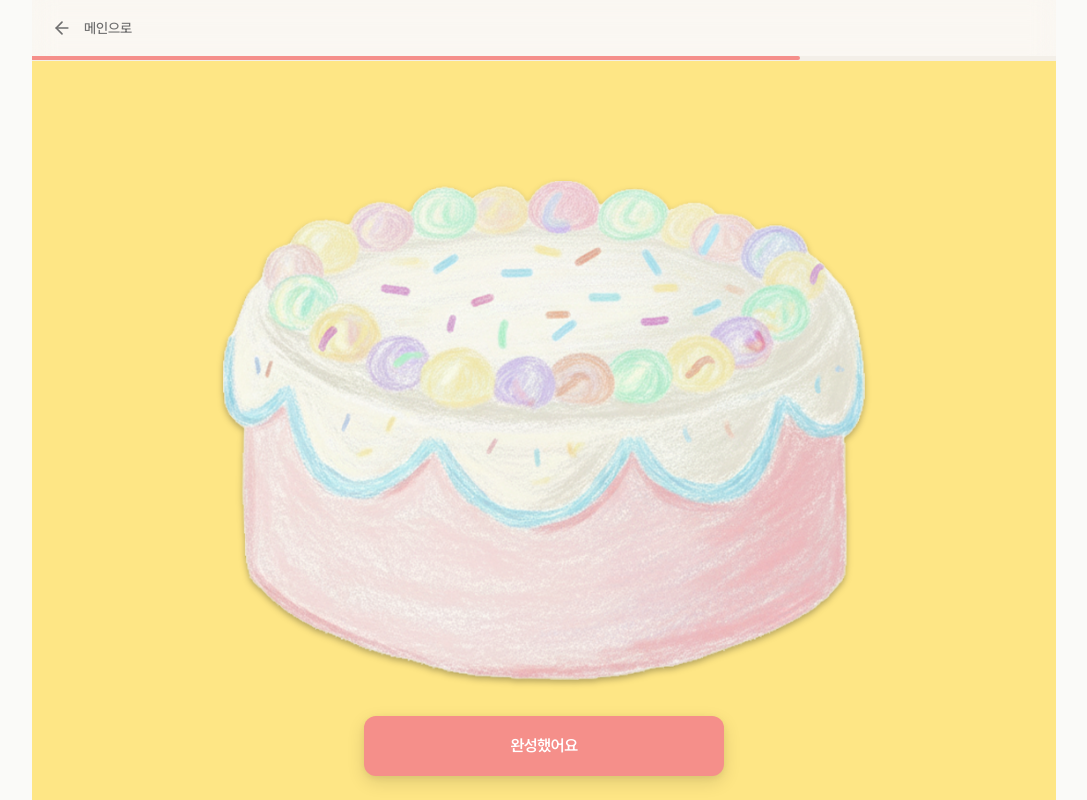
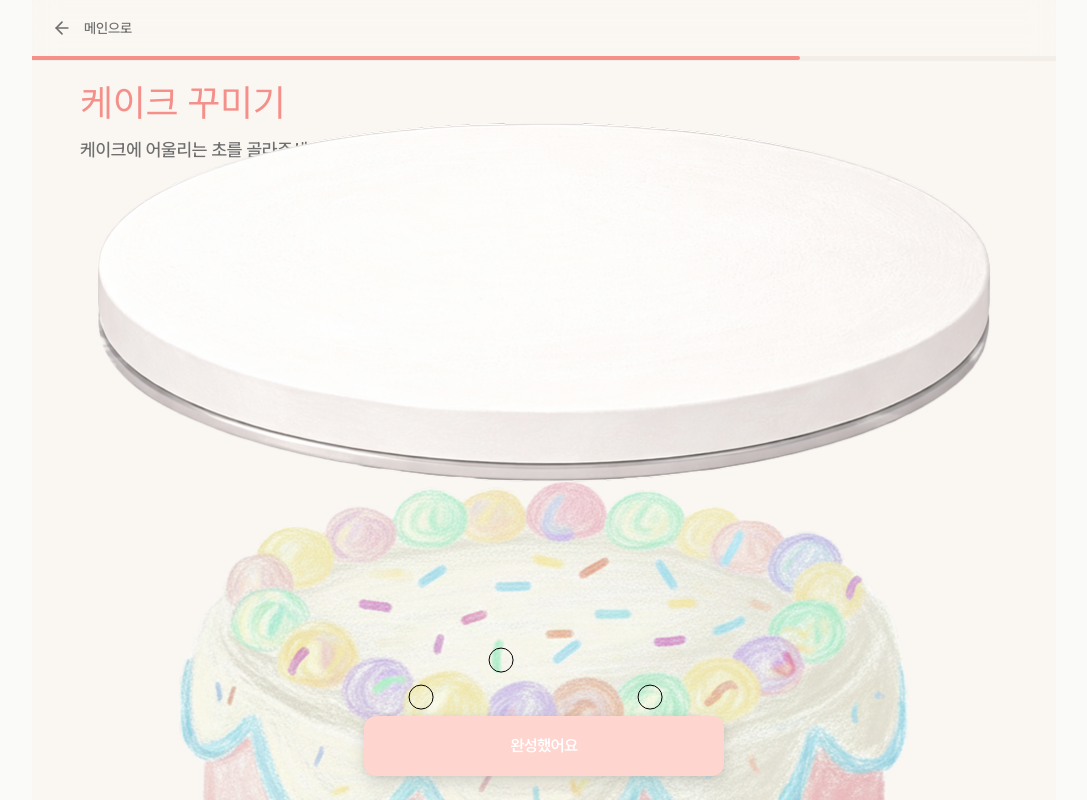
Before and after one commit to Leeseoleem/my-little-birthday-party, a React (Vite) app: page /creator/cake/build/party in a window 1280 px wide. Shown: the whole page, without its empty margins (96-1183 px from the left). Built offline with nearby package versions, Linux system fonts and the light colour scheme; a web font is replaced by a local one.

Commit message:
refactor: 하단 패널 영역 분리 및 촛불 배치 컴포넌트 축사

```diff
--- a/src/routes/creator/cake/build.$cakeType.tsx
+++ b/src/routes/creator/cake/build.$cakeType.tsx
@@ -1,19 +1,17 @@
-import { createFileRoute } from "@tanstack/react-router";
-import { motion, AnimatePresence } from "framer-motion";
-import { useEffect, useState } from "react";
+import { createFileRoute, useRouter } from "@tanstack/react-router";
+import { useState } from "react";
+import clsx from "clsx";
 
-import {
-  LONG_CANDLE_OPTIONS,
-  SHORT_CANDLE_OPTIONS,
-  SPECIAL_CANDLE_OPTIONS,
-} from "../../../features/creator/data/candleOption.data";
-import type { CakeType } from "../../../features/types/cake.types";
-import { CAKE_MENU } from "../../../features/creator/data/cakeMenu.data";
+import { useBeforeUnloadWarning } from "../../../hooks/useBeforeUnloadWarning";
+import { pageLayout } from "../../../components/shared/styles/pageLayout";
+import { isCakeType } from "../../../features/creator/utils/isCakeType";
 
-import CandleTabSection from "../../../features/creator/components/CandleTabSection";
-import { CandleOptionGroup } from "../../../features/creator/components/CandleOptionGroup";
+import CakeStackWithSlots from "../../../features/creator/components/build/CakeStackWithSlots";
+import CandlePickerSheet from "../../../features/creator/components/build/CandlePickerSheet";
 import BottomActionSlot from "../../../components/layout/frame/BottomActionSlot";
 import CommonLinkButton from "../../../components/ui/Button/CommonLinkButton";
+import PageTitle from "../../../components/ui/PageTitle";
+import type { CakeType } from "../../../features/types/cake.types";
 
 export const Route = createFileRoute("/creator/cake/build/$cakeType")({
   staticData: {
@@ -29,44 +27,87 @@ export const Route = createFileRoute("/creator/cake/build/$cakeType")({
 });
 
 function CreatorCakeBuildPage() {
+  const router = useRouter();
+
   // params로 넘어온 케이크 값
   const { cakeType } = Route.useParams();
-  const selectCake: CakeType = cakeType as CakeType;
-  console.log(cakeType);
 
-  const selectCakeMenu = CAKE_MENU.find((m) => {
-    return m.type === selectCake;
-  });
+  if (!isCakeType(cakeType)) {
+    router.navigate({ to: "/creator/cake/select", replace: true });
+  }
 
+  const selectCakeType = cakeType as CakeType;
+
+  // 촛불 선택 영역 관리
   const [isOpen, setIsOpen] = useState(false);
   const [selectedId, setSelectedId] = useState<string>("");
 
-  const handleClose = () => {
-    setIsOpen(false);
-    setSelectedId(""); // 닫을 때만 초기화
+  // 현재 편집중인 Slot
+  const [activeIndex, setActiveIndex] = useState<number | null>(null);
+
+  // 슬롯별 배치 상태 (index -> candleId)
+  const [placedIds, setPlacedIds] = useState<
+    Record<number, string | undefined>
+  >({});
+
+  const handleSlotClick = (index: number) => {
+    setActiveIndex(index);
+    // 여기서 하단 촛불 선택 메뉴 열기
+    setIsOpen(true);
   };
 
-  const handleToggle = () => {
-    setIsOpen((prev) => {
-      const next = !prev;
+  const resetCandlePicker = () => {
+    setActiveIndex(null);
+    setSelectedId("");
+    setIsOpen(false);
+  };
 
-      // 닫히는 순간에만 초기화
-      if (prev === true && next === false) {
-        setSelectedId("");
-      }
+  const handlePickCandle = (id: string) => {
+    setSelectedId(id);
 
-      return next;
-    });
+    // 어떤 슬롯을 골랐는지 알아야 배치가 가능
+    if (activeIndex === null) return;
+
+    setPlacedIds((prev) => ({
+      ...prev,
+      [activeIndex]: id,
+    }));
+
+    resetCandlePicker();
   };
+
+  // 촛불 배치 여부
+  const hasAnyValidPlaced = Object.values(placedIds).some(
+    (id): id is string => typeof id === "string" && id.length > 0
+  );
+
+  // 새로고침 제어 조건
+  const shouldWarnOnRefresh = hasAnyValidPlaced;
+
+  useBeforeUnloadWarning({
+    when: shouldWarnOnRefresh,
+  });
+
   return (
-    <div className="relative flex h-full flex-col overflow-hidden">
+    <div
+      className={clsx(
+        pageLayout,
+        "px-4 mdh:px-12 xl:px-25 relative overflow-hidden"
+      )}
+    >
+      <PageTitle
+        title="케이크 꾸미기"
+        subTitle="케이크에 어울리는 초를 골라주세요"
+      />
+
       {/* 메인 콘텐츠 영역 */}
-      <div className="flex-1 flex justify-center items-center bg-amber-200">
-        <img
-          alt={selectCakeMenu?.menuName}
-          src={selectCakeMenu?.imageSrc}
-          className="block h-full min-h-[200px] max-h-[500px] object-contain drop-shadow-md drop-shadow-black/30 select-none"
+      <div className="flex-1 flex justify-center items-center px-4">
+        <CakeStackWithSlots
+          cakeType={selectCakeType}
+          placedIds={placedIds}
+          onSlotClick={handleSlotClick}
         />
+        <img />
       </div>
 
       {/* 하단 버튼(아래 레이어) */}
@@ -74,68 +115,23 @@ function CreatorCakeBuildPage() {
         <div className="absolute inset-x-0 bottom-0 z-10">
           <BottomActionSlot>
             <div className="flex w-full justify-center">
-              <CommonLinkButton label="완성했어요" to="/creator/guests" />
+              <CommonLinkButton
+                isDisabled={!hasAnyValidPlaced}
+                label="완성했어요"
+                to="/creator/guests"
+              />
             </div>
           </BottomActionSlot>
         </div>
       )}
 
-      {/* 하단 패널(위 레이어) */}
-      <AnimatePresence>
-        {isOpen && (
-          <>
-            {/* 1) 배경(backdrop): CandleTabSection 제외 영역 클릭 시 닫기 */}
-            <motion.button
-              type="button"
-              className="absolute inset-0 z-10 cursor-default bg-black/20 backdrop-blur-xs"
-              aria-label="close overlay"
-              onClick={handleClose}
-              initial={{ opacity: 0 }}
-              animate={{ opacity: 1 }}
-              exit={{ opacity: 0 }}
-              transition={{ duration: 0.2, ease: "easeOut" }}
-            />
-
-            {/* 2) 하단 패널 영역 */}
-            <motion.div
-              className="absolute inset-x-0 bottom-0 z-20"
-              initial={{ y: "100%" }}
-              animate={{ y: 0 }}
-              exit={{ y: "100%" }}
-              transition={{ duration: 0.35, ease: "easeOut" }}
-              onClick={(e) => {
-                e.stopPropagation();
-              }}
-            >
-              <CandleTabSection
-                pages={{
-                  long: (
-                    <CandleOptionGroup
-                      options={LONG_CANDLE_OPTIONS}
-                      value={selectedId}
-                      onChange={setSelectedId}
-                    />
-                  ),
-                  short: (
-                    <CandleOptionGroup
-                      options={SHORT_CANDLE_OPTIONS}
-                      value={selectedId}
-                      onChange={setSelectedId}
-                    />
-                  ),
-                  special: (
-                    <CandleOptionGroup
-                      options={SPECIAL_CANDLE_OPTIONS}
-                      value={selectedId}
-                      onChange={setSelectedId}
-                    />
-                  ),
-                }}
-              />
-            </motion.div>
-          </>
-        )}
-      </AnimatePresence>
+      {/* 하단 패널 영역 */}
+      <CandlePickerSheet
+        isOpen={isOpen}
+        onClickBackdrop={resetCandlePicker}
+        selectedId={selectedId}
+        onPick={handlePickCandle}
+      />
     </div>
   );
 }
```
